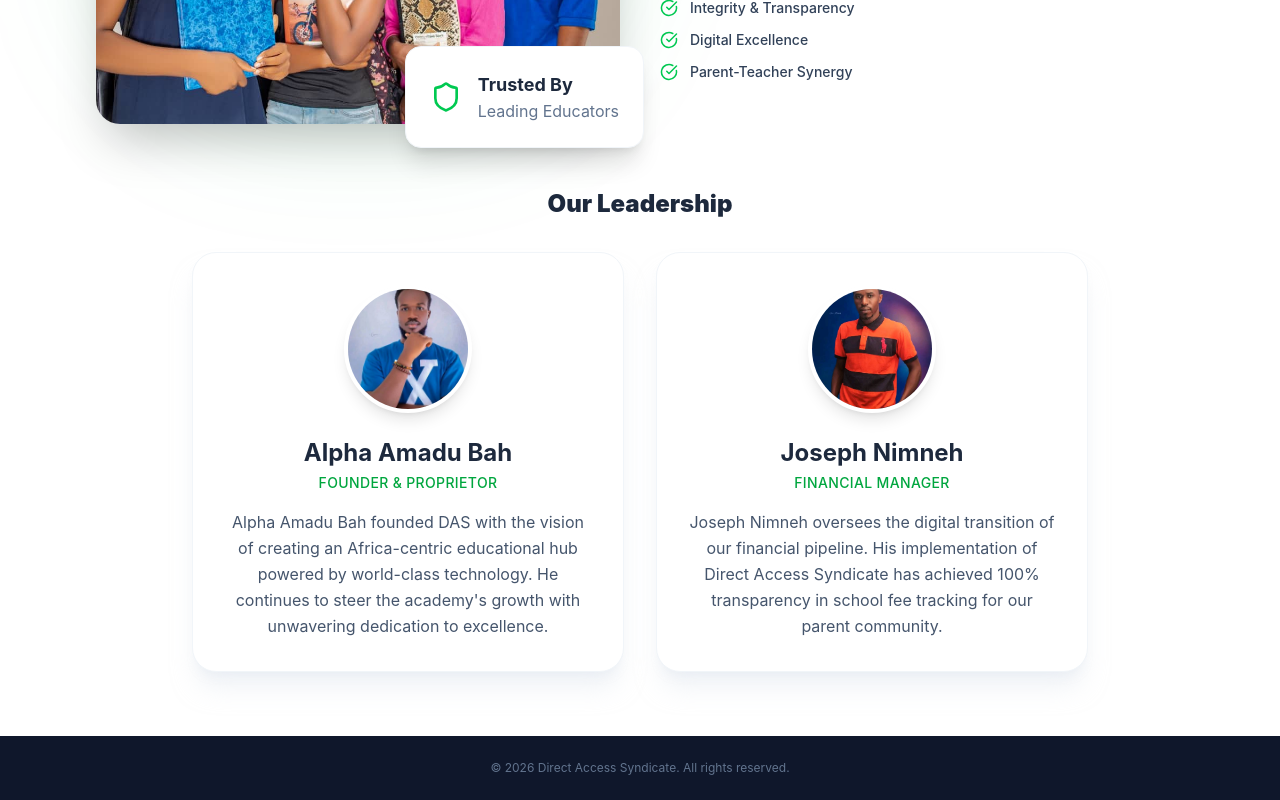
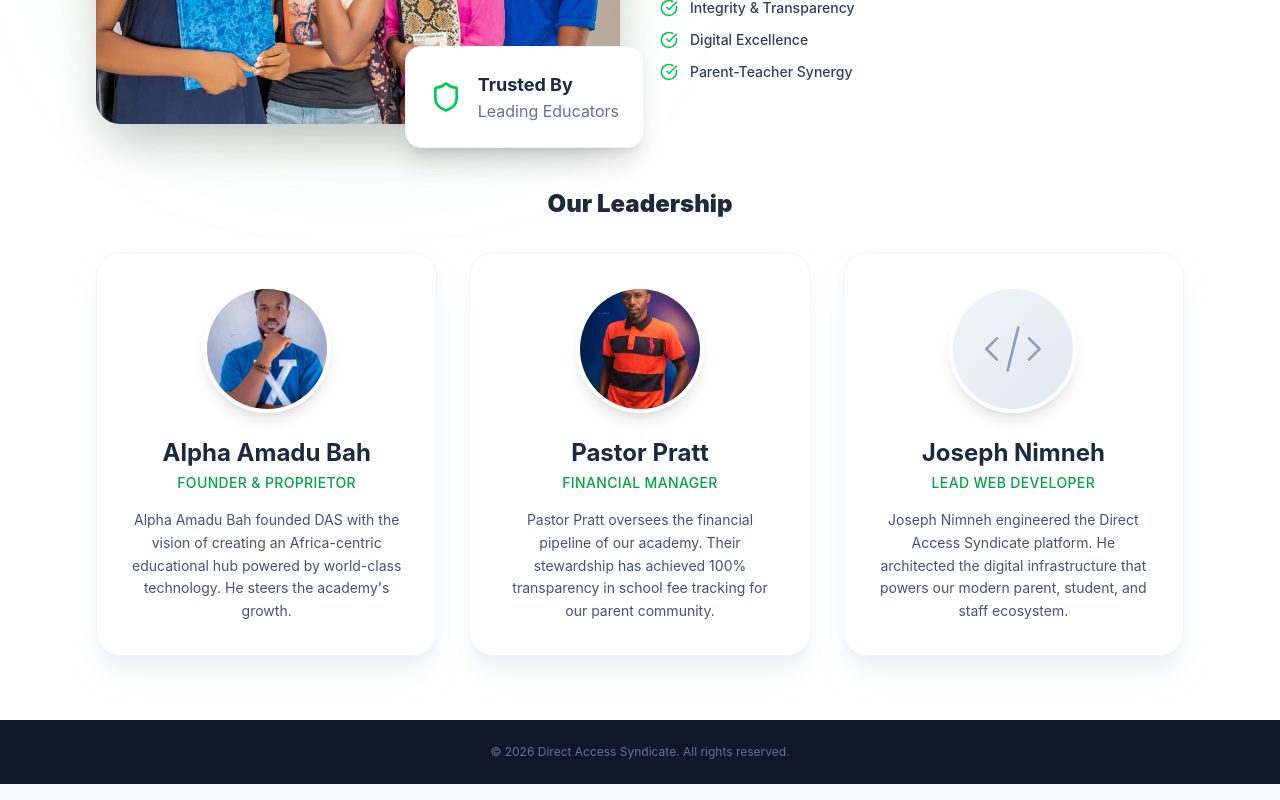
Before and after one commit to brotherJoe-7/direct-access-syndicate, a React (Vite) app in the folder frontend/: page /about in a window 1280 px wide. Shown: the part 593-1393 px from the top of the page. Built offline with nearby package versions, Linux system fonts and the light colour scheme; no server answers.

Commit message:
feat: update leadership roles to Pastor Pratt and Joseph Nimneh as Developer

```diff
--- a/frontend/src/pages/About.jsx
+++ b/frontend/src/pages/About.jsx
@@ -58,7 +58,7 @@ const About = () => {
 
           <div className="mt-10">
               <h2 className="text-2xl font-black text-center text-slate-800 mb-8">Our Leadership</h2>
-              <div className="grid md:grid-cols-2 gap-8 max-w-4xl mx-auto">
+              <div className="grid md:grid-cols-3 gap-8 max-w-6xl mx-auto">
                   {/* Proprietor */}
                   <div className="bg-white rounded-3xl p-8 border border-slate-100 shadow-xl shadow-slate-200/50 text-center hover:-translate-y-1 transition-transform">
                       <div className="w-32 h-32 mx-auto rounded-full bg-slate-100 mb-6 overflow-hidden border-4 border-white shadow-lg">
@@ -66,7 +66,7 @@ const About = () => {
                       </div>
                       <h3 className="text-2xl font-bold text-slate-800 mb-1">Alpha Amadu Bah</h3>
                       <p className="text-green-600 font-medium tracking-wide text-sm uppercase mb-4">Founder & Proprietor</p>
-                      <p className="text-slate-600 leading-relaxed">Alpha Amadu Bah founded DAS with the vision of creating an Africa-centric educational hub powered by world-class technology. He continues to steer the academy's growth with unwavering dedication to excellence.</p>
+                      <p className="text-slate-600 leading-relaxed text-sm">Alpha Amadu Bah founded DAS with the vision of creating an Africa-centric educational hub powered by world-class technology. He steers the academy's growth.</p>
                   </div>
 
                   {/* Manager/Finance */}
@@ -74,9 +74,21 @@ const About = () => {
                       <div className="w-32 h-32 mx-auto rounded-full bg-slate-100 mb-6 overflow-hidden border-4 border-white shadow-lg">
                           <img src={managerImg} alt="Financial Manager" className="w-full h-full object-cover" />
                       </div>
+                      <h3 className="text-2xl font-bold text-slate-800 mb-1">Pastor Pratt</h3>
+                      <p className="text-green-600 font-medium tracking-wide text-sm uppercase mb-4">Financial Manager</p>
+                      <p className="text-slate-600 leading-relaxed text-sm">Pastor Pratt oversees the financial pipeline of our academy. Their stewardship has achieved 100% transparency in school fee tracking for our parent community.</p>
+                  </div>
+
+                  {/* Web Developer */}
+                  <div className="bg-white rounded-3xl p-8 border border-slate-100 shadow-xl shadow-slate-200/50 text-center hover:-translate-y-1 transition-transform">
+                      <div className="w-32 h-32 mx-auto rounded-full border-slate-200 mb-6 overflow-hidden border-4 border-white shadow-lg bg-gradient-to-br from-slate-100 to-slate-200 flex items-center justify-center">
+                          <svg className="w-16 h-16 text-slate-400" fill="none" viewBox="0 0 24 24" stroke="currentColor">
+                              <path strokeLinecap="round" strokeLinejoin="round" strokeWidth={1} d="M10 20l4-16m4 4l4 4-4 4M6 16l-4-4 4-4" />
+                          </svg>
+                      </div>
                       <h3 className="text-2xl font-bold text-slate-800 mb-1">Joseph Nimneh</h3>
-                      <p className="text-green-600 font-medium tracking-wide text-sm uppercase mb-4">Financial Manager</p>
-                      <p className="text-slate-600 leading-relaxed">Joseph Nimneh oversees the digital transition of our financial pipeline. His implementation of Direct Access Syndicate has achieved 100% transparency in school fee tracking for our parent community.</p>
+                      <p className="text-green-600 font-medium tracking-wide text-sm uppercase mb-4">Lead Web Developer</p>
+                      <p className="text-slate-600 leading-relaxed text-sm">Joseph Nimneh engineered the Direct Access Syndicate platform. He architected the digital infrastructure that powers our modern parent, student, and staff ecosystem.</p>
                   </div>
               </div>
           </div>
--- a/frontend/src/pages/Landing.jsx
+++ b/frontend/src/pages/Landing.jsx
@@ -25,10 +25,16 @@ const Landing = () => {
       desc: 'Visionary leader dedicated to educational excellence and community development in Sierra Leone.'
     },
     {
-      name: 'Joseph Nimneh',
+      name: 'Pastor Pratt',
       role: 'Financial Manager',
       image: managerImg,
       desc: 'Expert in financial stewardship, ensuring the Syndicate\'s resources are managed with integrity.'
+    },
+    {
+      name: 'Joseph Nimneh',
+      role: 'Lead Web Developer',
+      image: 'https://api.dicebear.com/7.x/initials/svg?seed=JN&backgroundColor=0ea5e9',
+      desc: 'Architect of the digital infrastructure powering DAS, bringing modern tech solutions to education.'
     }
   ];
 
```
Also changed, not shown: frontend/src/assets/developer.jpeg (added).
